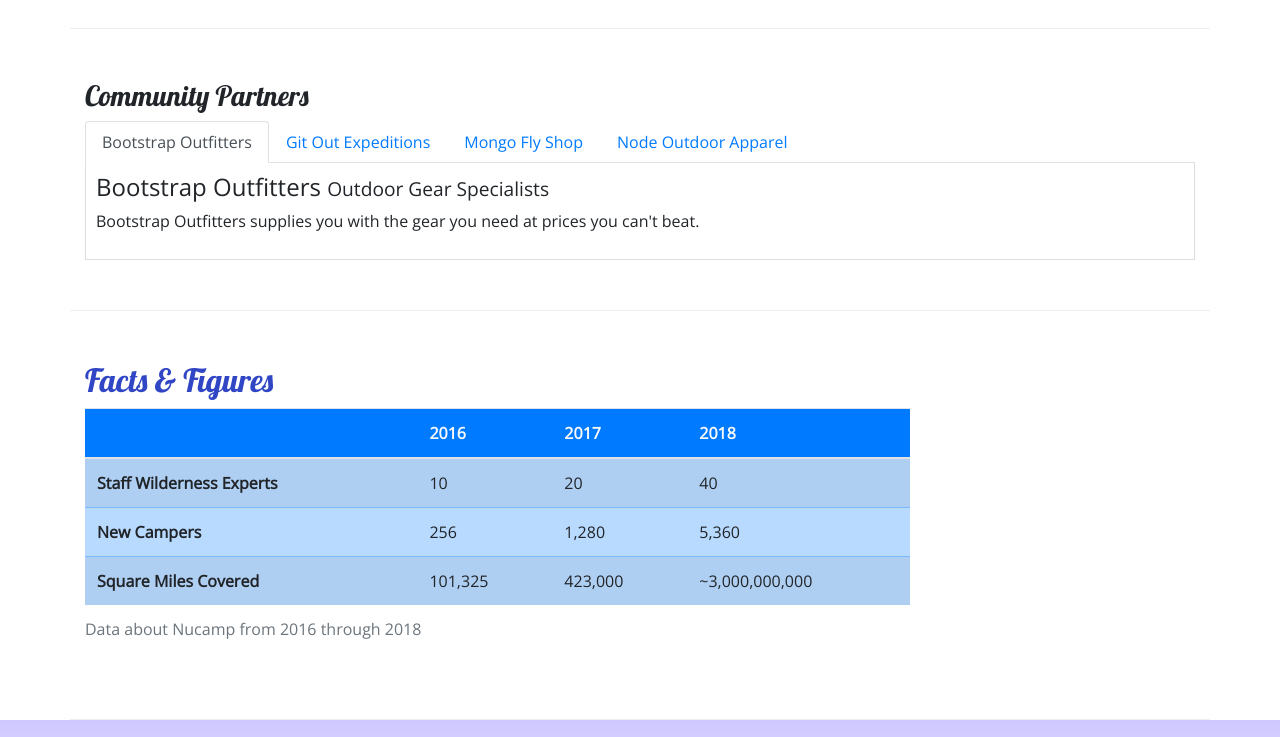
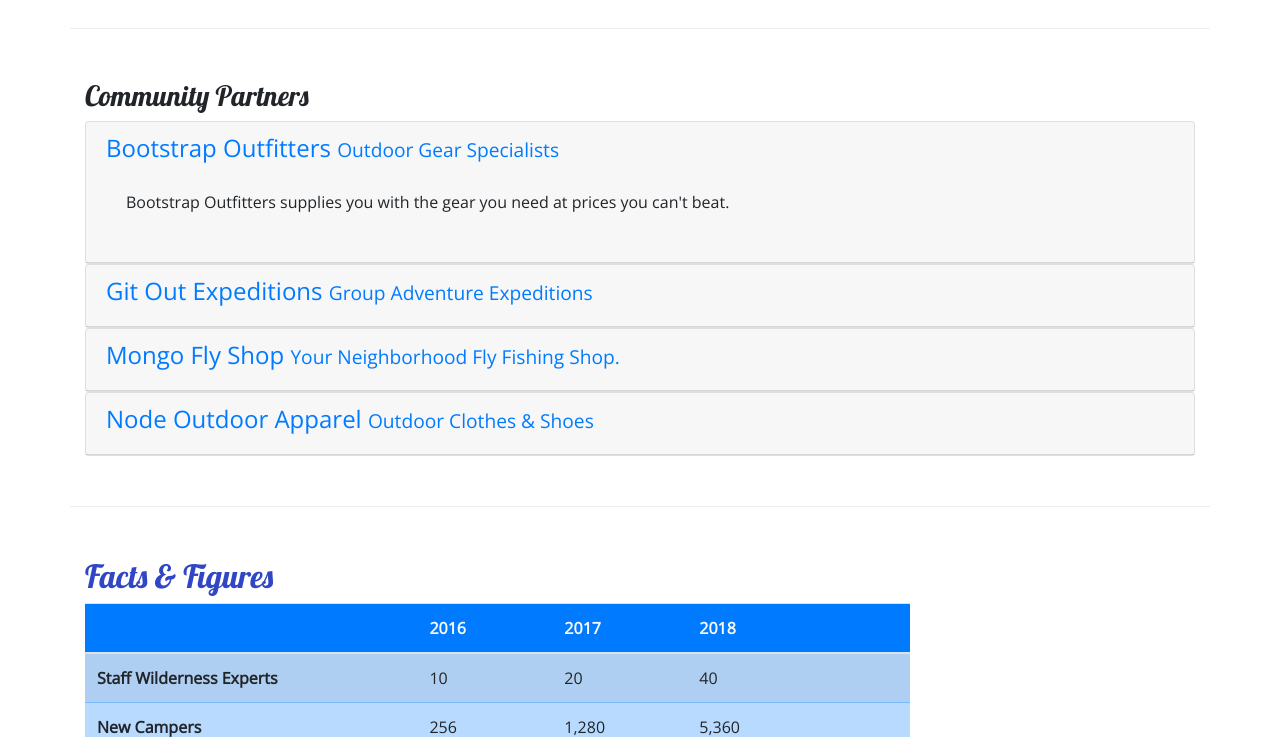
Before and after one commit to drewjtaylor/nucampsite, a website: page aboutus.html in a window 1280 px wide. Shown: the part 800-1537 px from the top of the page. Drawn offline with nearby package versions, Linux system fonts and the light colour scheme.

Commit message:
collapsable cards/accordion

```diff
--- a/aboutus.html
+++ b/aboutus.html
@@ -101,28 +101,62 @@
         <div class="row row-content">
             <div class="col">
                 <h3>Community Partners</h3>
-                <ul class="nav nav-tabs">
-                    <li class="nav-item"><a href="#bootstrap" tole="tab" class="nav-link active" data-toggle="tab">Bootstrap Outfitters</a></li>
-                    <li class="nav-item"><a href="#git" role="tab" class="nav-link" data-toggle="tab">Git Out Expeditions</a></li>
-                    <li class="nav-item"><a href="#mongo" role="tab" class="nav-link" data-toggle="tab">Mongo Fly Shop</a></li>
-                    <li class="nav-item"><a href="#node" role="tab" class="nav-link" data-toggle="tab">Node Outdoor Apparel</a></li>
-                </ul>
-                <div class="tab-content">
-                    <div role="tabpanel" class="tab-pane fade show active" id="bootstrap">
-                        <h4>Bootstrap Outfitters <small>Outdoor Gear Specialists</small></h4>
-                        <p class="d-none d-sm-block">Bootstrap Outfitters supplies you with the gear you need at prices you can't beat.</p>
+                <div id="accordion">
+                    <div class="card">
+                        <div role="tab" class="card-header">
+                            <h4>
+                                <a data-toggle="collapse" data-target="#bootstrap" href="">
+                                    Bootstrap Outfitters <small>Outdoor Gear Specialists</small>
+                                </a>
+                            </h4>
+                            <div class="collapse show" id="bootstrap" data-parent="#accordion">
+                                <div class="card-body">
+                                    <p class="d-none d-sm-block">Bootstrap Outfitters supplies you with the gear you need at prices you can't beat.</p>
+                                </div>
+                            </div>
+                        </div>
                     </div>
-                    <div role="tabpanel" class="tab-pane fade" id="git">
-                        <h4>Git Out Expeditions <small>Group Adventure Expeditions</small></h4>
-                        <p class="d-none d-sm-block">Join Git Out Expeditions to explore new horizons with a group of other adventurers!</p>
+                    <div class="card">
+                        <div role="tab" class="card-header">
+                            <h4>
+                                <a class="collapsed" data-toggle="collapse" data-target="#git" href="">
+                                    Git Out Expeditions <small>Group Adventure Expeditions</small>
+                                </a>
+                            </h4>
+                            <div class="collapse" id="git" data-parent="#accordion">
+                                <div class="card-body">
+                                    <p class="d-none d-sm-block">Join Git Out Expeditions to explore new horizons with a group of other adventurers!</p>
+                                </div>
+                            </div>
+                        </div>
                     </div>
-                    <div role="tabpanel" class="tab-pane fade" id="mongo">
-                        <h4>Mongo Fly Shop <small>Your Neighborhood Fly Fishing Shop.</small></h4>
-                        <p class="d-none d-sm-block">Need a new fishing pole, a tacklebox, or flies of all kinds? Stop by Mongo Fly Shop.</p>
+                    <div class="card">
+                        <div role="tab" class="card-header">
+                            <h4>
+                                <a class="collapsed" data-toggle="collapse" data-target="#mongo" href="">
+                                    Mongo Fly Shop <small>Your Neighborhood Fly Fishing Shop.</small>
+                                </a>
+                            </h4>
+                            <div class="collapse" id="mongo" data-parent="#accordion">
+                                <div class="card-body">
+                                    <p class="d-none d-sm-block">Need a new fishing pole, a tacklebox, or flies of all kinds? Stop by Mongo Fly Shop.</p>
+                                </div>
+                            </div>
+                        </div>
                     </div>
-                    <div role="tabpanel" class="tab-pane fade" id="node">
-                        <h4>Node Outdoor Apparel <small>Outdoor Clothes & Shoes</small></h4>
-                        <p class="d-none d-sm-block">From polar fleeces to swimsuits, hiking boots to waders, a visit to Node will be sure to get you covered.</p>
+                    <div class="card">
+                        <div role="tab" class="card-header">
+                            <h4>
+                                <a class="collapsed" data-toggle="collapse" data-target="#node" href="">
+                                    Node Outdoor Apparel <small>Outdoor Clothes & Shoes</small>
+                                </a>
+                            </h4>
+                            <div class="collapse" id="node" data-parent="#accordion">
+                                <div class="card-body">
+                                    <p class="d-none d-sm-block">From polar fleeces to swimsuits, hiking boots to waders, a visit to Node will be sure to get you covered.</p>
+                                </div>
+                            </div>
+                        </div>
                     </div>
                 </div>
             </div>
--- a/css/styles.css
+++ b/css/styles.css
@@ -36,9 +36,3 @@ header h2 {
     background-image: linear-gradient(#CEC8FF, white);
     padding: 20px 0;
 }
-
-.tab-content {
-    border: 1px solid #DDD;
-    border-top: none;
-    padding: 10px;
-}
```
